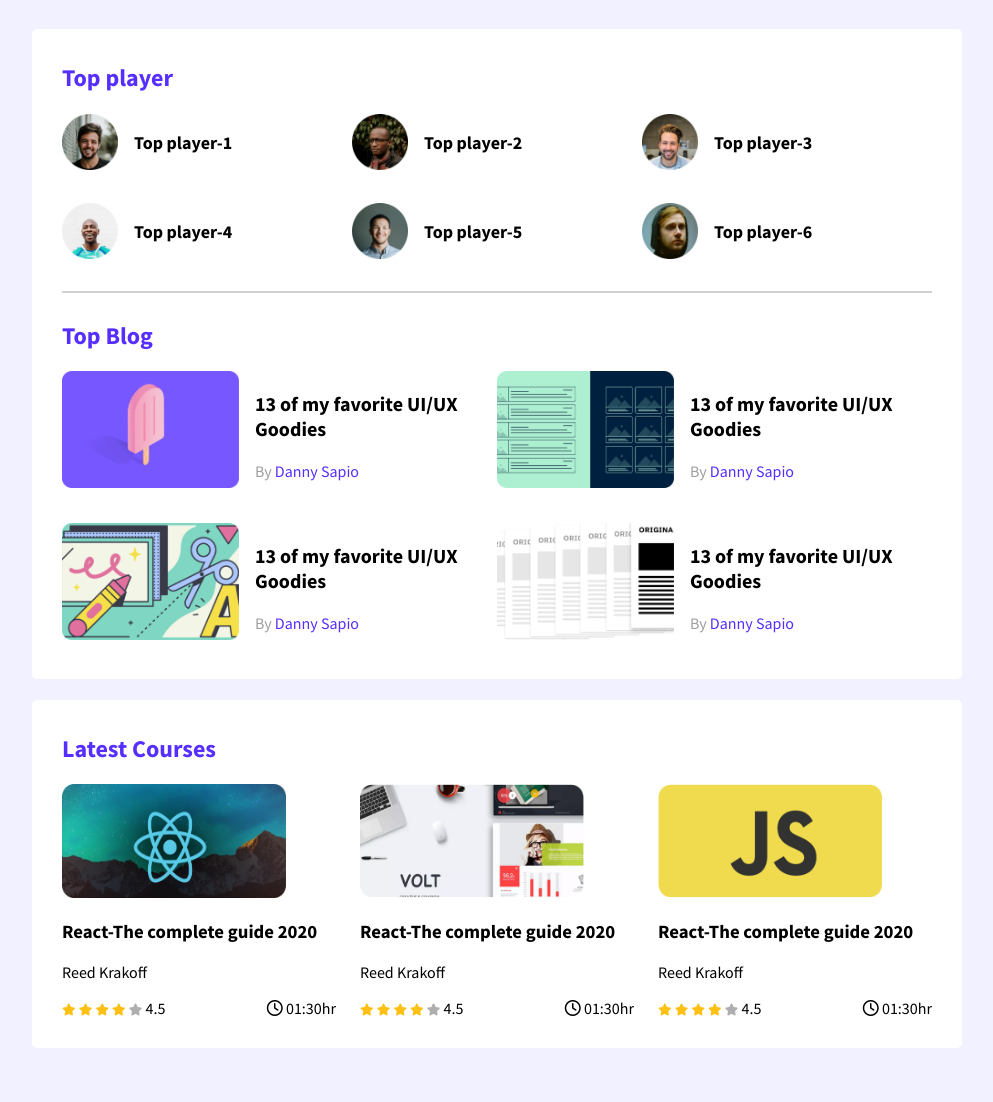
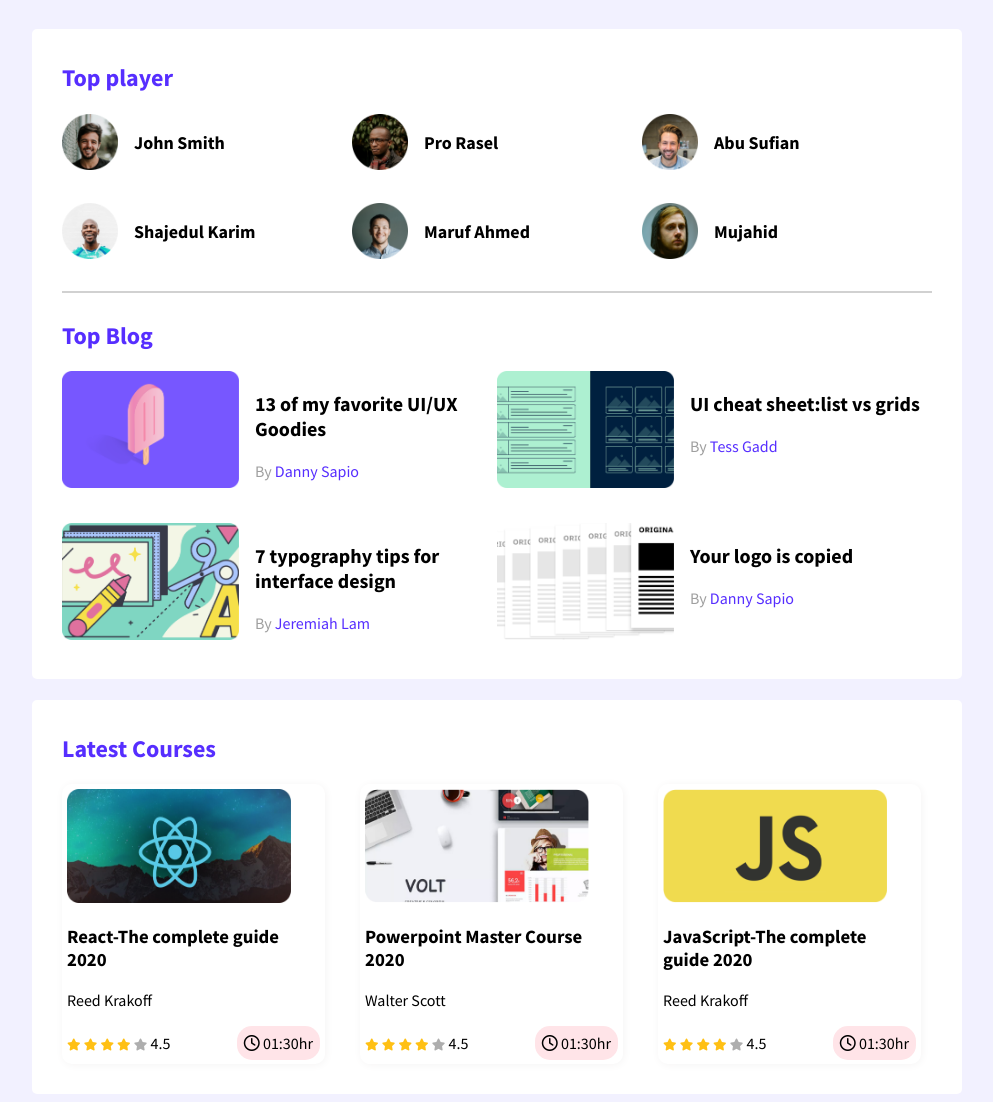
Before and after one commit to tanvir-ifty/leader-boarad-CSS3, a plain HTML site: page index.html in a window 1280 px wide. Shown: the whole page, without its empty margins (143-1136 px from the left). Before the commit the page ends 1056 px from the top, so only its background shows below. Drawn offline with Linux system fonts and the light colour scheme; a web font is replaced by a local one.

Commit message:
3rd commit

```diff
--- a/index.html
+++ b/index.html
@@ -26,27 +26,27 @@
                 <div class="players">
                     <div class="player">
                         <img src="images/players/player-1.png" alt="">
-                        <h3 class="player-name">Top player-1</h3>
+                        <h3 class="player-name">John Smith</h3>
                     </div>
                     <div class="player">
                         <img src="images/players/player-2.png" alt="">
-                        <h3 class="player-name">Top player-2</h3>
+                        <h3 class="player-name">Pro Rasel</h3>
                     </div>
                     <div class="player">
                         <img src="images/players/player-3.png" alt="">
-                        <h3 class="player-name">Top player-3</h3>
+                        <h3 class="player-name">Abu Sufian</h3>
                     </div>
                     <div class="player">
                         <img src="images/players/player-4.png" alt="">
-                        <h3 class="player-name">Top player-4</h3>
+                        <h3 class="player-name">Shajedul Karim</h3>
                     </div>
                     <div class="player">
                         <img src="images/players/player-5.png" alt="">
-                        <h3 class="player-name">Top player-5</h3>
+                        <h3 class="player-name">Maruf Ahmed</h3>
                     </div>
                     <div class="player">
                         <img src="images/players/player-6.png" alt="">
-                        <h3 class="player-name">Top player-6</h3>
+                        <h3 class="player-name">Mujahid</h3>
                     </div>
                 </div>
             </div>
@@ -68,8 +68,8 @@
                             <img src="images/blogs/blog-2.png" alt="">
                         </div>
                         <div class="blog-info">
-                            <h3 class="blog-title">13 of my favorite UI/UX Goodies</h3>
-                            <p class="blog-author">By <a href="">Danny Sapio</a></p>
+                            <h3 class="blog-title">UI cheat sheet:list vs grids</h3>
+                            <p class="blog-author">By <a href="">Tess Gadd</a></p>
                         </div>
                     </article>
                     <article class="blog">
@@ -77,8 +77,8 @@
                             <img src="images/blogs/blog-3.png" alt="">
                         </div>
                         <div class="blog-info">
-                            <h3 class="blog-title">13 of my favorite UI/UX Goodies</h3>
-                            <p class="blog-author">By <a href="">Danny Sapio</a></p>
+                            <h3 class="blog-title">7 typography tips for interface design</h3>
+                            <p class="blog-author">By <a href="">Jeremiah Lam</a></p>
                         </div>
                     </article>
                     <article class="blog">
@@ -86,7 +86,7 @@
                             <img src="images/blogs/blog-4.png" alt="">
                         </div>
                         <div class="blog-info">
-                            <h3 class="blog-title">13 of my favorite UI/UX Goodies</h3>
+                            <h3 class="blog-title">Your logo is copied</h3>
                             <p class="blog-author">By <a href="">Danny Sapio</a></p>
                         </div>
                     </article>
@@ -125,8 +125,8 @@
                         <img src="images/courses/course-2.png" alt="">
                     </div>
                     <div class="course-detail">
-                        <h3 class="course-title">React-The complete guide 2020</h3>
-                        <p class="course-author">Reed Krakoff</p>
+                        <h3 class="course-title">Powerpoint Master Course 2020</h3>
+                        <p class="course-author">Walter Scott</p>
                     </div>
                     <div class="course-info">
                         <div>
@@ -148,7 +148,7 @@
                         <img src="images/courses/course-3.png" alt="">
                     </div>
                     <div class="course-detail">
-                        <h3 class="course-title">React-The complete guide 2020</h3>
+                        <h3 class="course-title">JavaScript-The complete guide 2020</h3>
                         <p class="course-author">Reed Krakoff</p>
                     </div>
                     <div class="course-info">
--- a/style/style.css
+++ b/style/style.css
@@ -106,10 +106,24 @@ hr {
     grid-column-gap: 24px;
 }
 
+.course {
+    width: 253px;
+    height: 270px;
+    box-shadow: 1px 1px 8px rgb(245, 244, 244);
+    padding: 5px;
+    border-radius: 10px;
+}
+
 .course-info {
     display: flex;
     align-items: center;
     justify-content: space-between;
+}
+
+.course-duration {
+    background-color: #ffe4e8;
+    border-radius: 15px;
+    padding: 7px;
 }
 
 .fa-star {
@@ -123,3 +137,42 @@ hr {
 .fa-star.empty {
     color: #aeaeae;
 }
+
+/* media query */
+/* mobile devises */
+@media only screen and (max-width:688px) {
+    .container {
+        width: 100%;
+    }
+
+    .players,
+    .blogs,
+    .courses {
+        grid-template-columns: repeat(1, 1fr);
+    }
+
+    .player,
+    .blog,
+    .course {
+        flex-direction: column;
+    }
+}
+
+/* for tablet devices */
+@media only screen and (min-width: 688px) and (max-width: 992px) {
+    .container {
+        width: 100%;
+    }
+
+    .players,
+    .courses {
+        grid-template-columns: repeat(2, 1fr);
+    }
+
+    .blogs,
+    /* .courses {
+        grid-template-columns: repeat(1, 1fr);
+    } */
+
+
+}
```
